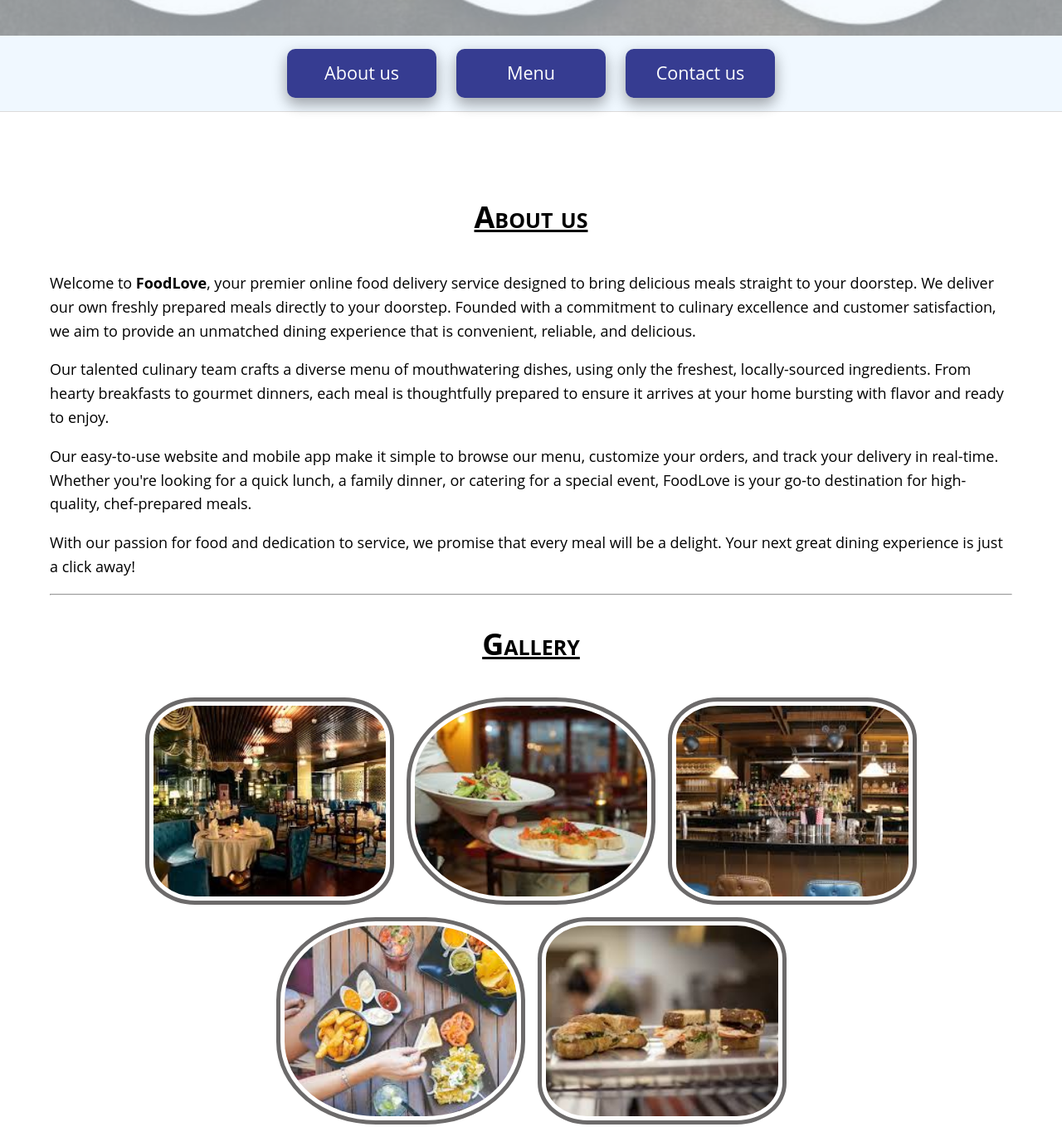
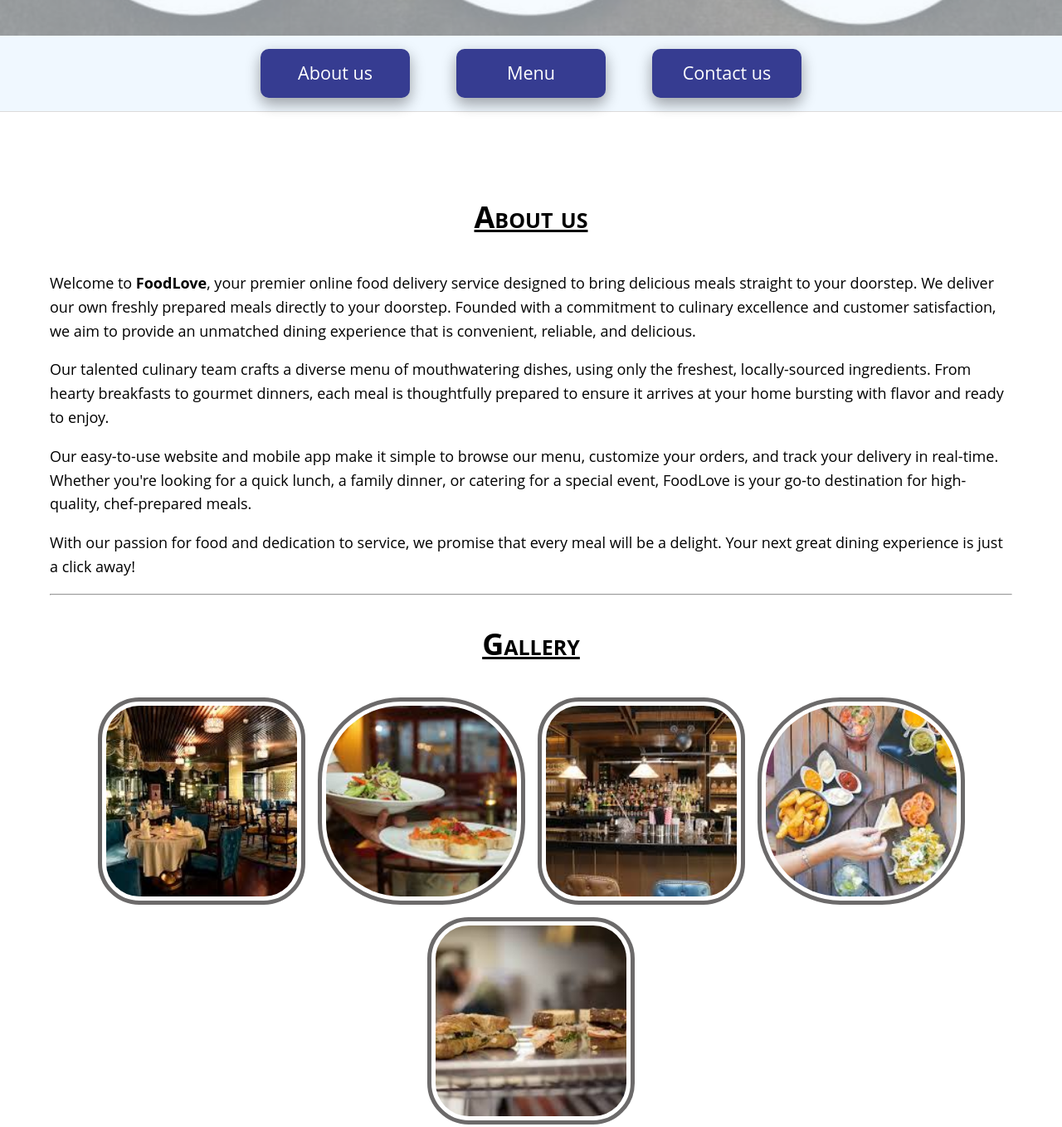
Before and after one commit to BhoomikaGupta13/FoodLove, a plain HTML site: page index.html in a window 1280 px wide. Shown: the part 380-1739 px from the top of the page at 83% size. Drawn offline with Linux system fonts and the light colour scheme.

Commit message:
Responsive design added

```diff
--- a/style.css
+++ b/style.css
@@ -102,7 +102,7 @@ nav ul {
     margin: 0;
     padding: 0;
     /* Added a gap for more consistent spacing between buttons */
-    gap: 1.5rem; /* This provides space between flex items */
+    gap: 3.5rem; /* This provides space between flex items */
 }
 
 nav li {
@@ -354,7 +354,7 @@ footer p {
 
     #gallery img {
         flex-basis: 300px; /* Base size for larger desktop gallery images */
-        max-width: 300px; /* Adjusted max-width for larger desktops */
+        max-width: 250px; /* Adjusted max-width for larger desktops */
         height: 250px; /* Fixed height for consistency */
     }
 }
```
